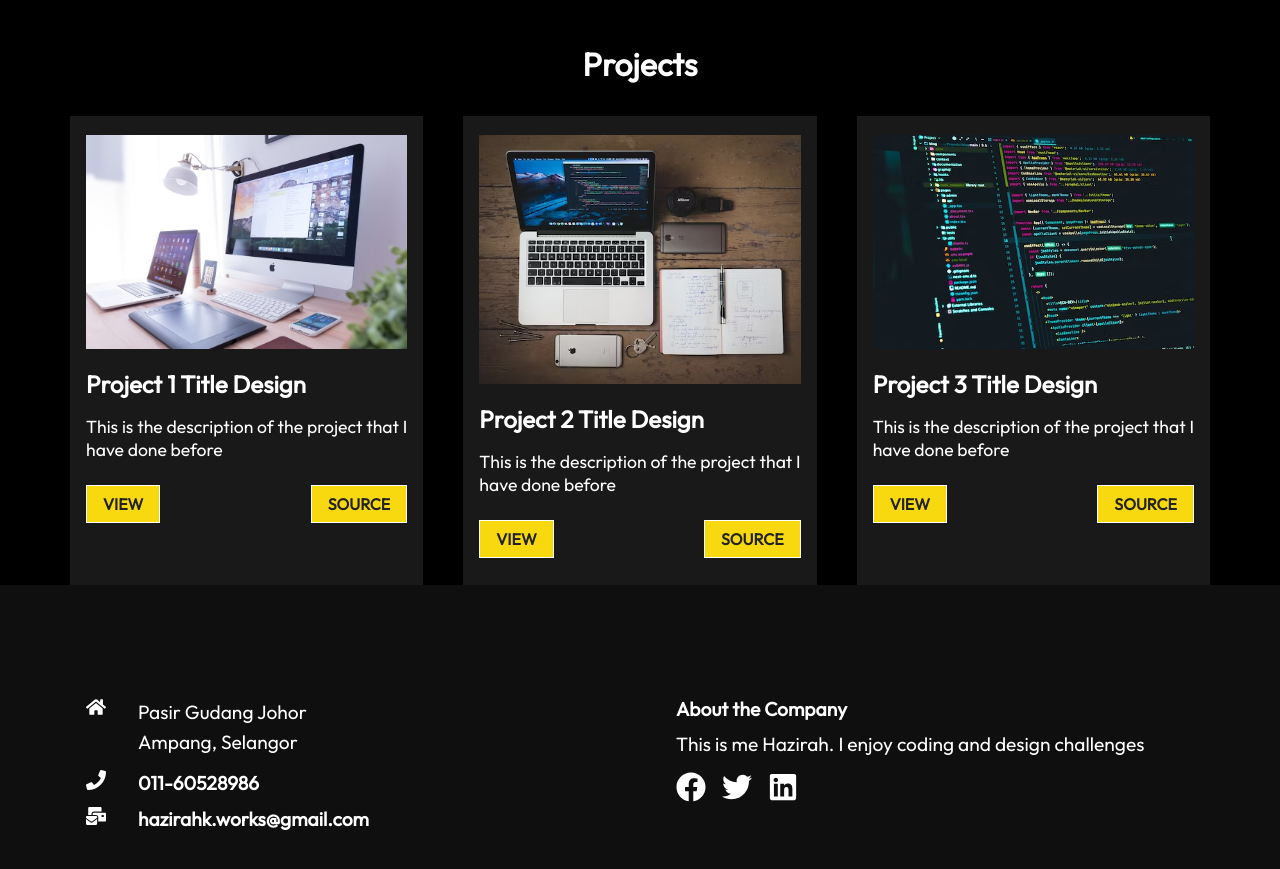
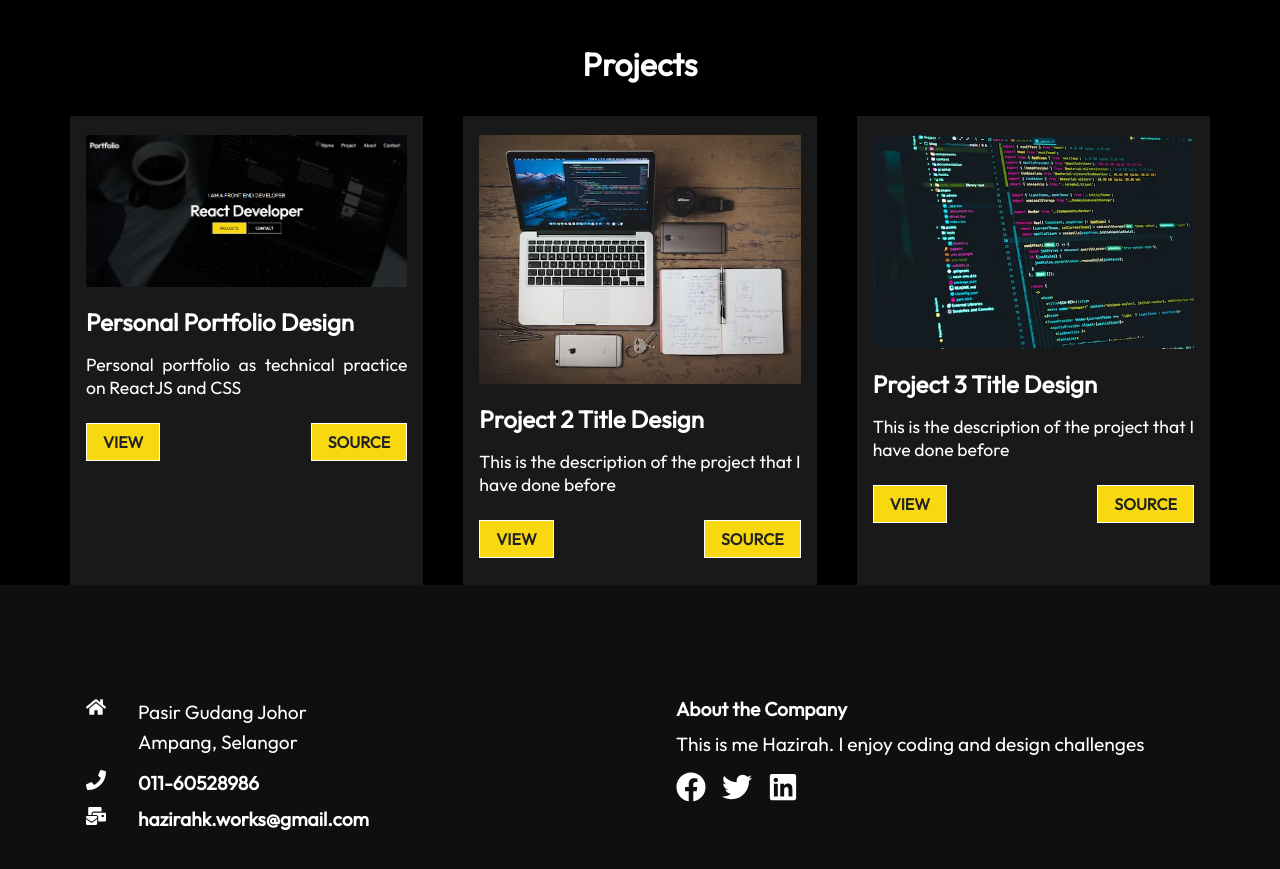
Before and after one commit to hazirahkassim/myapp, a React (Create React App) app: page / in a window 1280 px wide. Shown: the part 820-1689 px from the top of the page. Built offline with nearby package versions, Linux system fonts and the light colour scheme.

Commit message:
update project

```diff
--- a/src/components/Work.js
+++ b/src/components/Work.js
@@ -16,6 +16,7 @@ return(
                     title = {val.title}
                     text = {val.text}
                     view = {val.view}
+                    source = {val.source}
 
                     />
                 )
--- a/src/components/WorkCard.js
+++ b/src/components/WorkCard.js
@@ -12,7 +12,7 @@ return(
                     <div className="pro-btns">
                         {/* link for view project */}
                         <NavLink to={props.view} className="btn">View</NavLink>
-                        <NavLink to="google.com" className="btn">Source</NavLink>
+                        <NavLink to= {props.source} className="btn">Source</NavLink>
                     </div>
                 </div>
             </div>
--- a/src/components/WorkCardData.js
+++ b/src/components/WorkCardData.js
@@ -1,12 +1,13 @@
-import pro1 from "../assets/pro1.jpg";
+import pro1 from "../assets/project1.png";
 import pro2 from "../assets/project2.jpg";
 import pro3 from "../assets/project3.jpg";
 const ProjectCardData = [
     {
         imgsrc: pro1,
-        title: "Project 1 Title Design",
-        text: "This is the description of the project that I have done before",
-        view: "https://www.youtube.com/watch?v=Nq4Mh_jTubA",
+        title: "Personal Portfolio Design",
+        text: "Personal portfolio as technical practice on ReactJS and CSS",
+        view: "https://nh-mk.netlify.app/",
+        source: "https://github.com/hazirahkassim/myapp",
     },
     {
         imgsrc: pro2,
```
Also changed, not shown: src/assets/project1.png.
